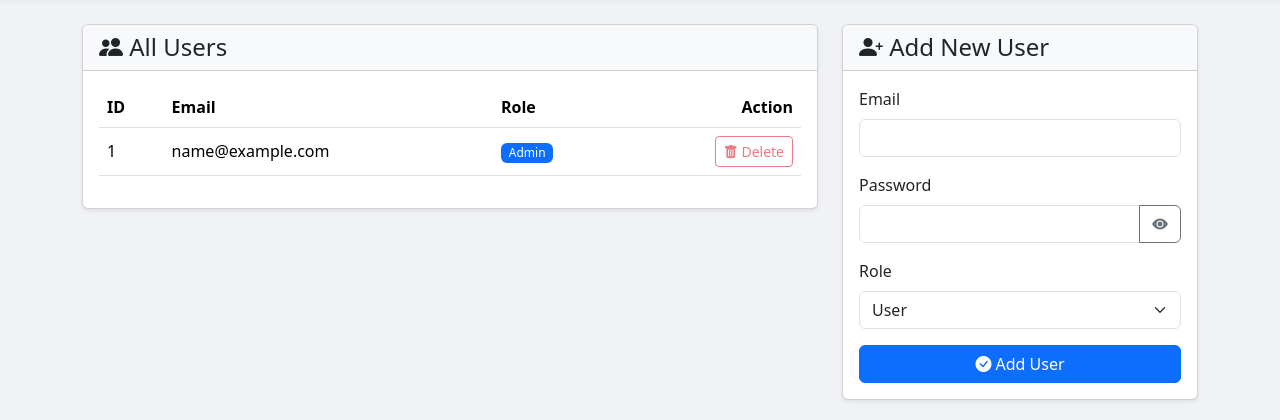
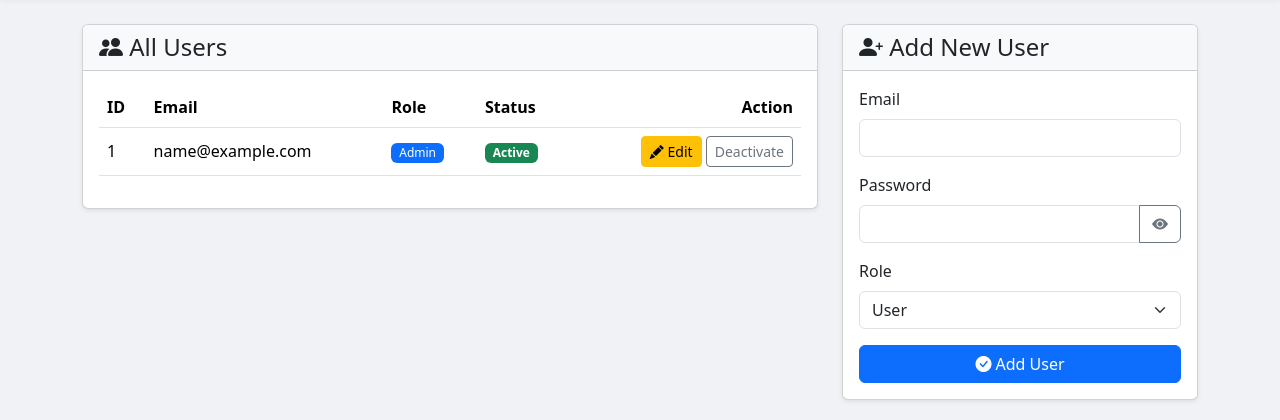
Before and after one commit to mrtprd1824-collab/linebackend-, a Flask app: page /admin/users in a window 1280 px wide. Shown: the part 56-476 px from the top of the page. Run offline with Flask 3, Linux system fonts and the light colour scheme; a user stored in the database is signed in; tables that the repository leaves empty hold one stand-in row (values such as "Sample post"); some libraries are stand-ins or nearby versions.

Commit message:
feat: Add Edit and Activate/Deactivate for User Management

```diff
--- a/app/blueprints/admin/routes.py
+++ b/app/blueprints/admin/routes.py
@@ -14,17 +14,21 @@ from flask_socketio import join_room
 
 bp = Blueprint("admin", __name__, url_prefix="/admin")
 
-# decorator สำหรับเช็คสิทธิ์ admin
+# decorator สำหรับเช็คสิทธิ์ admin (ฉบับแก้ไขสมบูรณ์)
 def admin_required(func):
     from functools import wraps
     @wraps(func)
     def decorated_view(*args, **kwargs):
+        is_admin_check = False # กำหนดค่าเริ่มต้น
         if current_user.is_authenticated:
-            print(f"--- DEBUG: Checking role for user '{current_user.email}'. Actual role is: '{current_user.role}' ---")
+            # ใช้ .lower() เพื่อแปลง role เป็นตัวพิมพ์เล็กก่อนเปรียบเทียบ
+            is_admin_check = current_user.role.lower() == 'admin' if current_user.role else False
 
-        if not current_user.is_authenticated or current_user.role != "admin":
+        if not current_user.is_authenticated or not is_admin_check:
             flash("You do not have permission to access this page.", "danger")
-            return redirect(url_for("auth.login"))
+            return redirect(url_for("auth.dashboard"))
+
+        # ★★★ แก้ไข angs เป็น args ตรงนี้ครับ ★★★
         return func(*args, **kwargs)
     return decorated_view
 
@@ -65,6 +69,39 @@ def add_user():
     db.session.commit()
     flash('User added successfully!', 'success')
     return redirect(url_for('admin.manage_users'))
+
+@bp.route('/users/toggle-active/<int:user_id>', methods=['POST'])
+@login_required
+@admin_required
+def toggle_user_active(user_id):
+    user = User.query.get_or_404(user_id)
+    # สลับค่า True/False
+    user.is_active = not user.is_active
+    db.session.commit()
+    flash(f'User "{user.email}" status has been updated.', 'success')
+    return jsonify({'success': True, 'is_active': user.is_active})
+
+
+# ★★★ เพิ่ม 2: Route สำหรับแก้ไขข้อมูล User ★★★
+@bp.route('/users/edit/<int:user_id>', methods=['POST'])
+@login_required
+@admin_required
+def edit_user(user_id):
+    user = User.query.get_or_404(user_id)
+    new_password = request.form.get('password')
+    new_role = request.form.get('role')
+
+    if new_password:
+        # สมมติว่าคุณมี method .set_password() ใน Model User สำหรับ hash รหัสผ่าน
+        user.set_password(new_password)
+        flash('Password updated successfully.', 'success')
+
+    if new_role and new_role in ['Admin', 'User']: # ตรวจสอบค่า Role ที่ส่งมา
+        user.role = new_role
+        flash('Role updated successfully.', 'success')
+
+    db.session.commit()
+    return redirect(url_for('admin.manage_users')) # กลับไปที่หน้ารายชื่อ User
 
 # Delete Users
 @bp.route('/users/delete/<int:user_id>', methods=['POST']) # <--- [เพิ่ม] ส่วนนี้เข้าไป
--- a/templates/manage_users.html
+++ b/templates/manage_users.html
@@ -19,12 +19,12 @@
                                 <th>ID</th>
                                 <th>Email</th>
                                 <th>Role</th>
-                                <th class="text-end">Action</th>
+                                <th>Status</th> <th class="text-end">Action</th>
                             </tr>
                         </thead>
                         <tbody>
                             {% for u in users %}
-                            <tr>
+                            <tr id="user-row-{{ u.id }}">
                                 <td>{{ u.id }}</td>
                                 <td>{{ u.email }}</td>
                                 <td>
@@ -32,15 +32,32 @@
                                         {{ 'Admin' if u.is_admin else 'User' }}
                                     </span>
                                 </td>
+                                <td>
+                                    {% if u.is_active %}
+                                        <span class="badge bg-success">Active</span>
+                                    {% else %}
+                                        <span class="badge bg-secondary">Inactive</span>
+                                    {% endif %}
+                                </td>
                                 <td class="text-end">
-                                    <form method="POST" action="{{ url_for('admin.delete_user', user_id=u.id) }}"
-                                        onsubmit="return confirm('Are you sure you want to delete this user?');"
-                                        class="d-inline">
-                                        <button type="submit" class="btn btn-sm btn-outline-danger" {% if
-                                            u.id==current_user.id %}disabled{% endif %}>
-                                            <i class="bi bi-trash-fill"></i> Delete
+                                    <button class="btn btn-warning btn-sm edit-btn"
+                                            data-bs-toggle="modal"
+                                            data-bs-target="#editUserModal"
+                                            data-user-id="{{ u.id }}"
+                                            data-user-email="{{ u.email }}"
+                                            data-user-role="{{ 'Admin' if u.is_admin else 'User' }}">
+                                        <i class="bi bi-pencil-fill"></i> Edit
                                     </button>
-                                    </form>
+
+                                    {% if u.is_active %}
+                                        <button class="btn btn-outline-secondary btn-sm toggle-active-btn" data-user-id="{{ u.id }}">
+                                            Deactivate
+                                        </button>
+                                    {% else %}
+                                        <button class="btn btn-outline-success btn-sm toggle-active-btn" data-user-id="{{ u.id }}">
+                                            Activate
+                                        </button>
+                                    {% endif %}
                                 </td>
                             </tr>
                             {% endfor %}
@@ -51,7 +68,38 @@
         </div>
     </div>
 
-    {# --- คอลัมน์ขวา: ฟอร์มสำหรับเพิ่มผู้ใช้ใหม่ --- #}
+    <div class="modal fade" id="editUserModal" tabindex="-1">
+        <div class="modal-dialog modal-dialog-centered">
+            <div class="modal-content">
+                <form id="editUserForm" method="POST">
+                    <div class="modal-header">
+                        <h5 class="modal-title">Edit User: <span id="editUserEmail"></span></h5>
+                        <button type="button" class="btn-close" data-bs-dismiss="modal"></button>
+                    </div>
+                    <div class="modal-body">
+                        <div class="mb-3">
+                            <label for="editPassword" class="form-label">New Password (optional)</label>
+                            <input type="password" class="form-control" id="editPassword" name="password"
+                                placeholder="Leave blank to keep current password">
+                        </div>
+                        <div class="mb-3">
+                            <label for="editRole" class="form-label">Role</label>
+                            <select class="form-select" id="editRole" name="role">
+                                <option value="User">User</option>
+                                <option value="Admin">Admin</option>
+                            </select>
+                        </div>
+                    </div>
+                    <div class="modal-footer">
+                        <button type="button" class="btn btn-secondary" data-bs-dismiss="modal">Close</button>
+                        <button type="submit" class="btn btn-primary">Save Changes</button>
+                    </div>
+                </form>
+            </div>
+        </div>
+    </div>
+
+    {# --- คอลัมน์ขวา: ฟอร์มสำหรับเพิ่มผู้ใช้ใหม่ (ใช้โค้ดเดิมของคุณ) --- #}
     <div class="col-lg-4">
         <div class="card shadow-sm">
             <div class="card-header bg-light">
@@ -65,8 +113,6 @@
                         <label for="email" class="form-label">Email</label>
                         <input type="email" name="email" id="email" class="form-control" required>
                     </div>
-
-                    {# --- [ปรับปรุง] แก้ไขช่อง Password --- #}
                     <div class="mb-3">
                         <label for="password" class="form-label">Password</label>
                         <div class="input-group">
@@ -77,7 +123,6 @@
                             </button>
                         </div>
                     </div>
-
                     <div class="mb-3">
                         <label for="role" class="form-label">Role</label>
                         <select name="role" id="role" class="form-select">
@@ -97,21 +142,21 @@
 </div>
 {% endblock %}
 
-{# --- [ปรับปรุง] เพิ่ม JavaScript สำหรับควบคุมปุ่มลูกตา --- #}
+
 {% block scripts %}
 {{ super() if super }}
 <script>
     document.addEventListener('DOMContentLoaded', function () {
+        // --- โค้ดเดิมของคุณสำหรับปุ่มลูกตา ---
         const togglePassword = document.querySelector('#togglePassword');
+        if (togglePassword) { // Added a check to be safe
             const password = document.querySelector('#password');
             const icon = document.querySelector('#togglePasswordIcon');
 
             togglePassword.addEventListener('click', function () {
-            // สลับประเภทของ input ระหว่าง 'password' กับ 'text'
                 const type = password.getAttribute('type') === 'password' ? 'text' : 'password';
                 password.setAttribute('type', type);
 
-            // สลับไอคอนลูกตา
                 if (type === 'password') {
                     icon.classList.remove('bi-eye-slash-fill');
                     icon.classList.add('bi-eye-fill');
@@ -120,6 +165,57 @@
                     icon.classList.add('bi-eye-slash-fill');
                 }
             });
+        }
+
+        // --- ★★★ 5. เพิ่ม JavaScript ใหม่สำหรับ Edit และ Toggle Active ★★★ ---
+
+        // Logic for Edit Modal
+        const editUserModal = document.getElementById('editUserModal');
+        if (editUserModal) {
+            editUserModal.addEventListener('show.bs.modal', function(event) {
+                const button = event.relatedTarget;
+                const userId = button.dataset.userId;
+                const userEmail = button.dataset.userEmail;
+                const userRole = button.dataset.userRole;
+
+                const form = editUserModal.querySelector('#editUserForm');
+                form.action = `/admin/users/edit/${userId}`;
+
+                editUserModal.querySelector('#editUserEmail').textContent = userEmail;
+                editUserModal.querySelector('#editRole').value = userRole;
+                editUserModal.querySelector('#editPassword').value = '';
+            });
+        }
+
+        // Logic for Toggle Active Button
+        document.querySelectorAll('.toggle-active-btn').forEach(button => {
+            button.addEventListener('click', async function() {
+                const userId = this.dataset.userId;
+                if (!confirm('Are you sure you want to change this user\'s status?')) {
+                    return;
+                }
+
+                const url = `/admin/users/toggle-active/${userId}`;
+
+                try {
+                    const response = await fetch(url, {
+                        method: 'POST',
+                        headers: {
+                            // Add headers if you use CSRF protection
+                        }
+                    });
+                    if (response.ok) {
+                        // Reload the page to see changes. It's the simplest way.
+                        window.location.reload();
+                    } else {
+                        alert('Failed to update status.');
+                    }
+                } catch (error) {
+                    console.error('Error:', error);
+                    alert('An error occurred.');
+                }
+            });
+        });
     });
 </script>
 {% endblock %}
```
Also changed, not shown: app/models.py (+9 -1 lines), migrations/versions/8d179bc85aa2_remove_redundant_is_admin_column_from_.py (added, +32 -0 lines), migrations/versions/f8e2732b68ad_add_is_active_to_user_with_server_.py (added, +42 -0 lines). Lines whose indentation alone changed are shown as unchanged.
